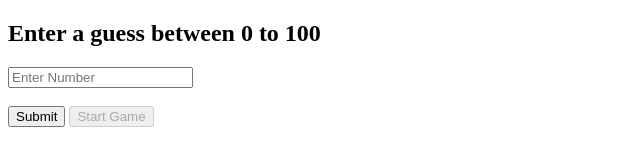
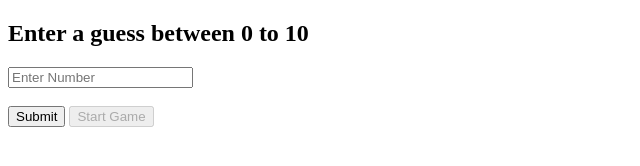
Before and after one commit to ANI2707/Javascript-practices, a plain HTML site: page guess number/index.html in a window 1280 px wide. Shown: the full height of the page, 0-640 px from the left. Drawn offline with Linux system fonts and the light colour scheme.

Commit message:
Update index.html

```diff
--- a/guess number/index.html
+++ b/guess number/index.html
@@ -9,7 +9,7 @@
 <body>
     <section>
         <div>
-            <h1>Enter a guess between 0 to 100</h1>
+            <h1>Enter a guess between 0 to 10</h1>
             <input type="number" placeholder="Enter Number" id="input">
             <br>
             <br>
```
